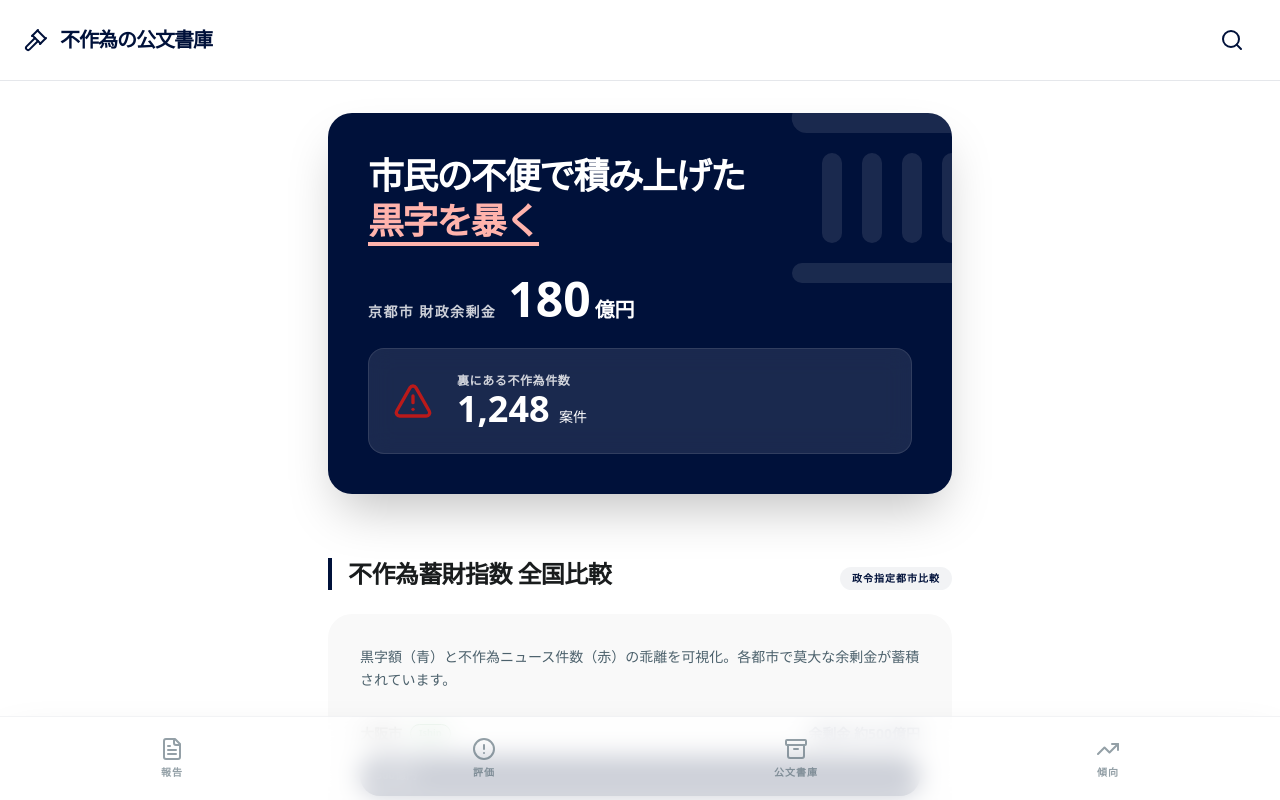
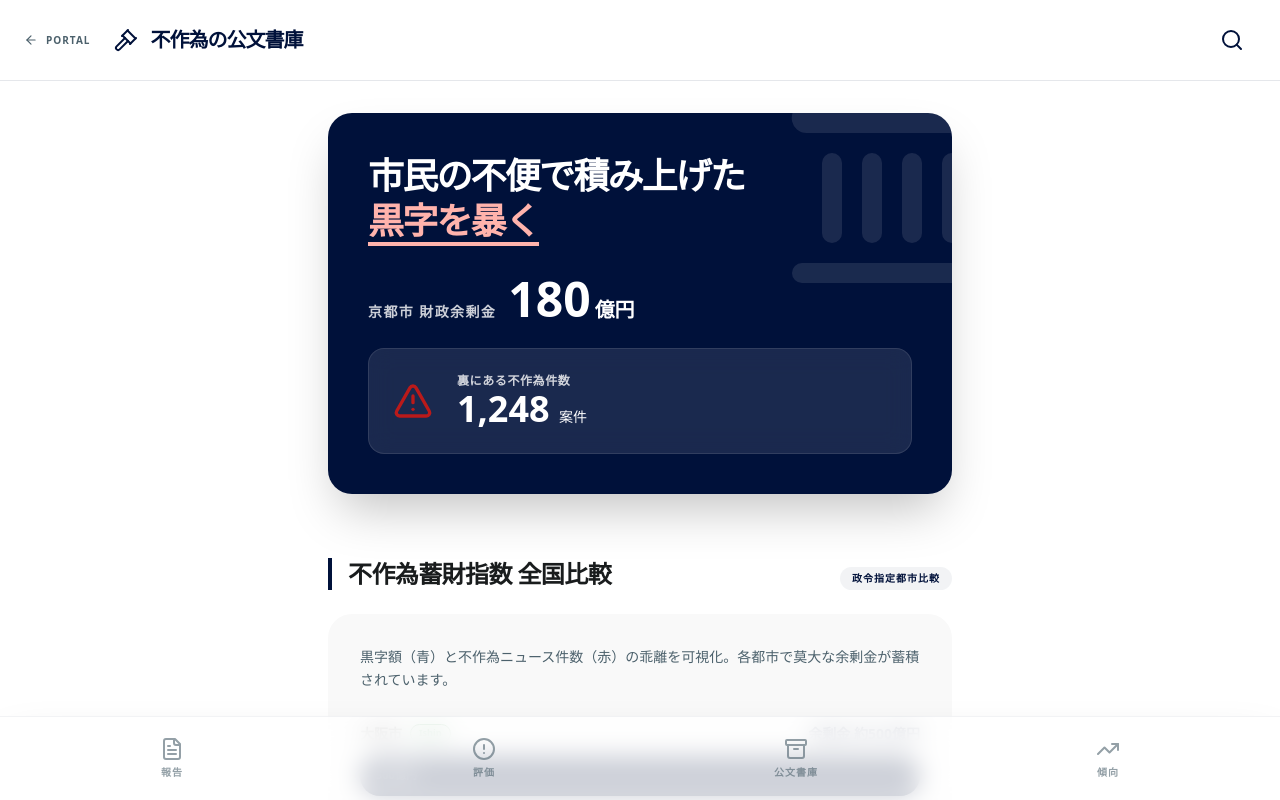
Before and after one commit to nemosakukiri/project-mana-final-released, a React (Vite) app: page / in a window 1280 px wide. Shown: the top 800 px of the page. Built offline with nearby package versions, Linux system fonts and the light colour scheme.

Commit message:
feat: Add portal link to header
Adds a link to the "Portal" in the application header to facilitate navigation between related projects. This enhances user experience by providing a direct pathway to the main portal.

```diff
--- a/src/App.tsx
+++ b/src/App.tsx
@@ -16,7 +16,8 @@
   PiggyBank as PiggyBankIcon,
   MicOff as MicOffIcon,
   ChevronRight as ChevronRightIcon,
-  AlertCircle as AlertCircleIcon
+  AlertCircle as AlertCircleIcon,
+  ArrowLeft as ArrowLeftIcon
 } from 'lucide-react';
 
 export default function App() {
@@ -33,9 +34,18 @@
       {/* TopAppBar */}
       <header className={`sticky top-0 z-50 transition-all duration-300 border-b border-primary/10 ${isScrolled ? 'glass-effect py-3' : 'bg-surface py-4'}`}>
         <div className="max-w-7xl mx-auto px-6 flex justify-between items-center">
-          <div className="flex items-center gap-3">
-            <GavelIcon className="text-primary w-6 h-6" />
-            <h1 className="font-black tracking-tighter text-xl text-primary uppercase">不作為の公文書庫</h1>
+          <div className="flex items-center gap-6">
+            <a
+              href="https://project-mana-final-release2.vercel.app/"
+              className="flex items-center gap-2 text-[10px] font-black uppercase tracking-widest text-secondary hover:text-primary transition-colors group"
+            >
+              <ArrowLeftIcon size={14} className="group-hover:-translate-x-1 transition-transform" />
+              Portal
+            </a>
+            <div className="flex items-center gap-3">
+              <GavelIcon className="text-primary w-6 h-6" />
+              <h1 className="font-black tracking-tighter text-xl text-primary uppercase">不作為の公文書庫</h1>
+            </div>
           </div>
           <div className="flex items-center gap-4">
             <button className="p-3 rounded-full hover:bg-surface-container transition-colors active:scale-95">
```
